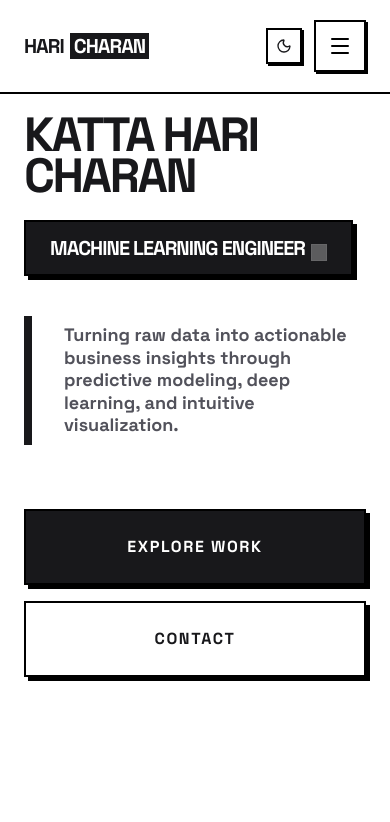
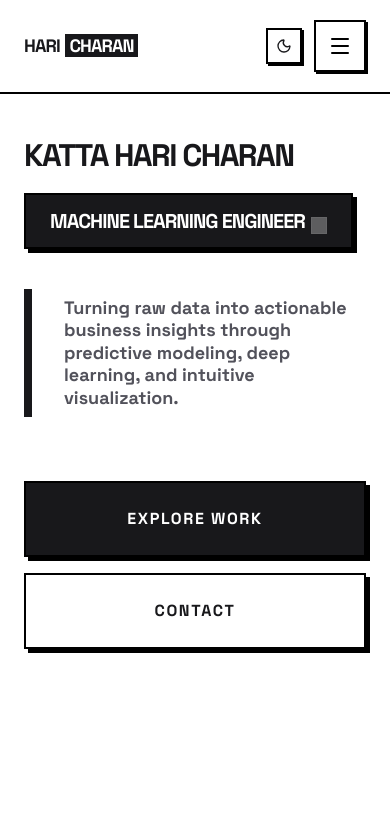
Before and after one commit to haricharnbytes/portfolio, a React (Vite) app: page / in a window 390 px wide. Shown: the top 822 px of the page. Built offline with nearby package versions, Linux system fonts and the light colour scheme.

Commit message:
fix: Improve text responsiveness and naming

```diff
--- a/components/Footer.tsx
+++ b/components/Footer.tsx
@@ -3,11 +3,11 @@ import { SOCIAL_LINKS } from '../constants';
 
 export const Footer: React.FC = () => {
   return (
-    <footer className="bg-white dark:bg-zinc-950 border-t-8 border-zinc-900 dark:border-white py-16 px-6">
+    <footer className="bg-white dark:bg-zinc-950 border-t-8 border-zinc-900 dark:border-white py-16 px-6 overflow-hidden">
       <div className="max-w-7xl mx-auto flex flex-col items-center text-center">
         <div className="mb-10 w-full overflow-hidden">
-          <span className="text-5xl sm:text-7xl md:text-8xl font-black text-zinc-900 dark:text-white uppercase tracking-tighter block leading-none">
-            HARI<span className="outline-text"> CHARAN</span>
+          <span className="text-4xl sm:text-7xl md:text-8xl font-black text-zinc-900 dark:text-white uppercase tracking-tighter block leading-none whitespace-nowrap">
+            KATTA HARI<span className="outline-text"> CHARAN</span>
           </span>
         </div>
 
--- a/components/Hero.tsx
+++ b/components/Hero.tsx
@@ -45,14 +45,15 @@ export const Hero: React.FC = () => {
       <div className="max-w-7xl px-6 relative z-10 w-full">
         <div className="flex flex-col items-start text-left">
           <div className="relative group cursor-default mb-6 w-full animate-fade-in">
+            {/* Fluid typography using vw to ensure fit on all screens */}
             <span
-              className="absolute inset-0 text-5xl sm:text-6xl md:text-8xl lg:text-[9.5rem] font-black text-transparent uppercase tracking-tighter leading-[0.85] select-none transition-all duration-500 group-hover:translate-x-3 group-hover:translate-y-3 group-hover:text-zinc-400/20 dark:group-hover:text-zinc-600/20"
+              className="absolute inset-0 text-[8vw] sm:text-[9vw] md:text-8xl lg:text-9xl font-black text-transparent uppercase tracking-tighter leading-[0.85] select-none transition-all duration-500 group-hover:translate-x-3 group-hover:translate-y-3 group-hover:text-zinc-400/20 dark:group-hover:text-zinc-600/20 whitespace-nowrap"
               aria-hidden="true"
             >
               {HERO_DATA.name}
             </span>
 
-            <h1 className="relative text-5xl sm:text-6xl md:text-8xl lg:text-[9.5rem] font-black text-zinc-900 dark:text-white uppercase tracking-tighter leading-[0.85] transition-all duration-300 group-hover:text-zinc-500 dark:group-hover:text-zinc-400">
+            <h1 className="relative text-[8vw] sm:text-[9vw] md:text-8xl lg:text-9xl font-black text-zinc-900 dark:text-white uppercase tracking-tighter leading-[0.85] transition-all duration-300 group-hover:text-zinc-500 dark:group-hover:text-zinc-400 whitespace-nowrap">
               {HERO_DATA.name}
             </h1>
           </div>
--- a/components/Navbar.tsx
+++ b/components/Navbar.tsx
@@ -86,10 +86,10 @@ export const Navbar: React.FC = () => {
         <div className="max-w-7xl mx-auto px-6 md:px-12 flex items-center justify-between">
           <a
             href="#"
-            className="text-xl font-black text-zinc-900 dark:text-white uppercase tracking-tighter"
+            className="text-lg sm:text-xl font-black text-zinc-900 dark:text-white uppercase tracking-tighter whitespace-nowrap"
             onClick={() => setIsOpen(false)}
           >
-            Hari <span className="bg-zinc-900 text-white dark:bg-white dark:text-zinc-900 px-1 ml-0.5">Charan</span>
+          Hari <span className="bg-zinc-900 text-white dark:bg-white dark:text-zinc-900 px-1 ml-0.5">Charan</span>
           </a>
 
           {/* Desktop Navigation */}
```
